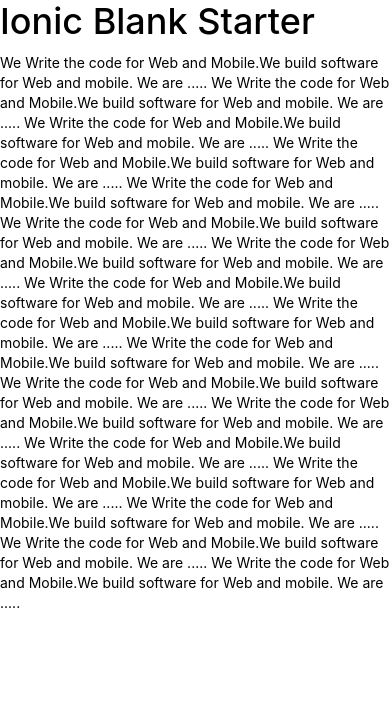
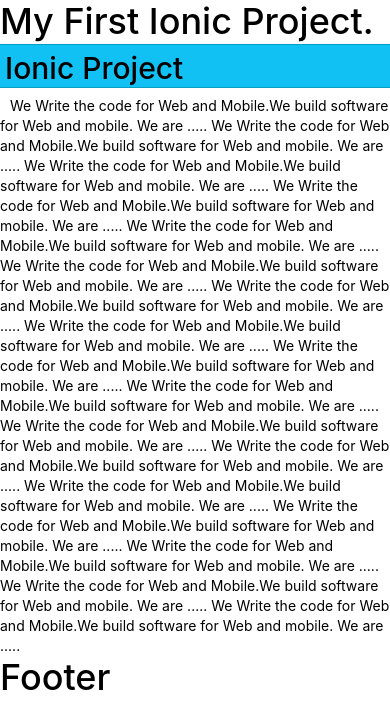
Before and after one commit to amritdeep/Leaning-Ionic, a website: page www/index.html in a window 390 px wide. Drawn offline with Linux system fonts and the light colour scheme; some packages are replaced by stand-ins of ours; files that its build step writes are made by us from their sources.

Commit message:
Able to add header and footer

```diff
--- a/www/index.html
+++ b/www/index.html
@@ -25,9 +25,14 @@
 
     <ion-pane>
       <ion-header-bar class="bar-balanced">
-        <h1 class="title">Ionic Blank Starter</h1>
+        <h1 class="title">My First Ionic Project. Ionic Blank Starter</h1>
       </ion-header-bar>
-      <ion-content>
+
+      <div class="bar bar-calm bar-subheader">
+        <h2>Ionic Project</h2>
+      </div>
+
+      <ion-content class="padding padding-left has-subheader">
         We Write the code for Web and Mobile.We build software for Web and mobile. We are .....
         We Write the code for Web and Mobile.We build software for Web and mobile. We are .....
         We Write the code for Web and Mobile.We build software for Web and mobile. We are .....
@@ -46,6 +51,12 @@
         We Write the code for Web and Mobile.We build software for Web and mobile. We are .....
         We Write the code for Web and Mobile.We build software for Web and mobile. We are .....
       </ion-content>
+
+      <ion-footer-bar class="bar-positive">
+        <h1 class="title">Footer</h1>
+      </ion-footer-bar>
+
+
     </ion-pane>
   </body>
 </html>
```
